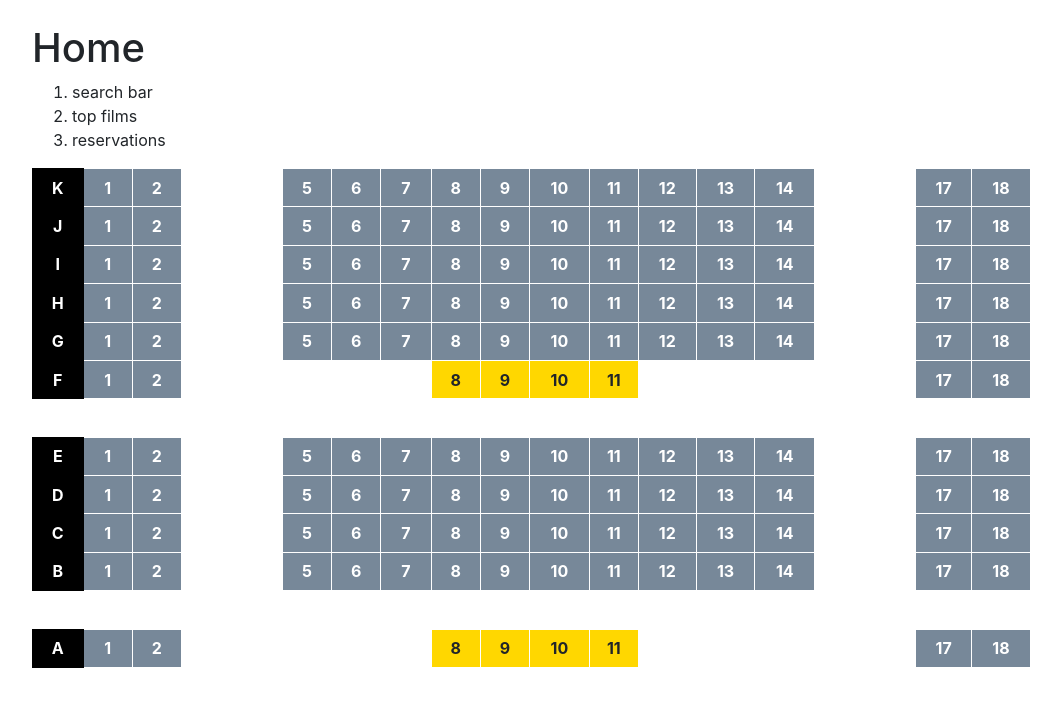
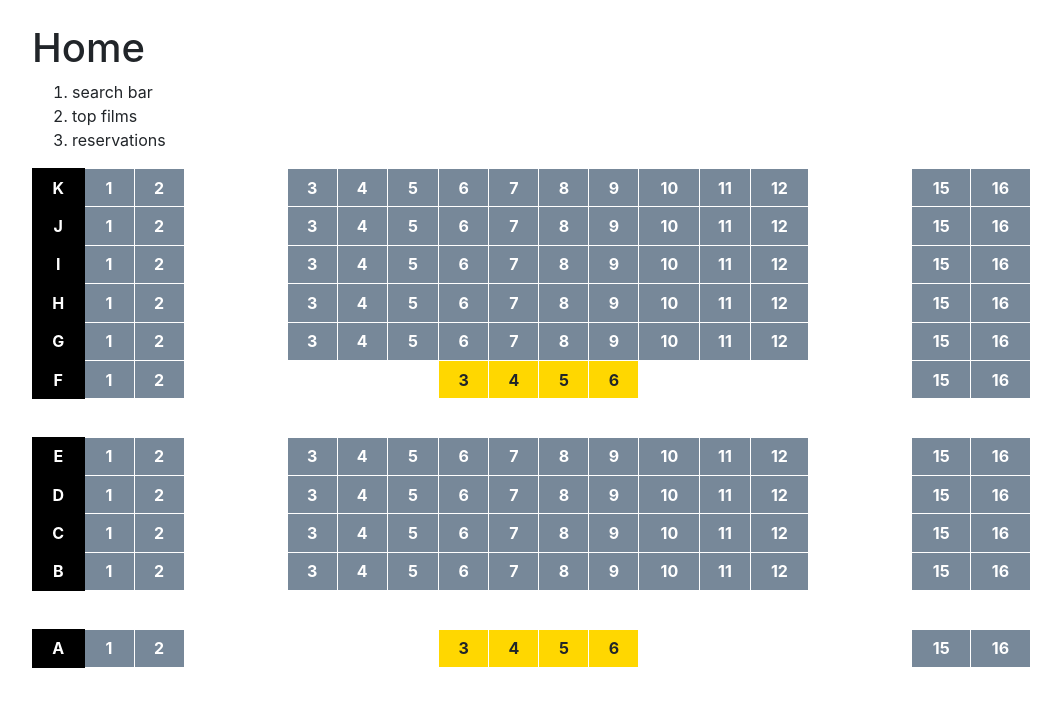
Before and after one commit to ihammadasghar/Theater-Bookings, a Flask app: page / in a window 1280 px wide. Shown: the part 56-763 px from the top of the page, without its empty margins (53-1114 px from the left). Run offline with Flask 2, Linux system fonts and the light colour scheme; lists and menus that the app fills with data are empty.

```diff
--- a/theatrebookings/templates/home.html
+++ b/theatrebookings/templates/home.html
@@ -39,13 +39,19 @@
             <th style="color:white">
               --
             </th>
-          {% elif i in [5,12] and j in [8,9,10,11]%}
+          {% elif i in [5,12] and j in [8,9,10,11] %}
+
             <th style = "border: 1px solid; background-color: gold;border-color: white;">
-              {{j}}
+              {{j-5}}
             </th>
+
           {% else %}
             <th style= "border: 1px solid;border-color: white ;color: white; background-color: lightslategrey;">
-              {{j}}
+              {% if j-2 <= 0 %}
+                {{ j }}
+              {% else %}
+                {{ j-2 }}
+              {% endif %}
             </th>
           {% endif %}
         {% endfor%}
--- a/theatrebookings/views.py
+++ b/theatrebookings/views.py
@@ -9,9 +9,6 @@ views = Blueprint('views', __name__)
 
 @views.route('/', methods=['POST', 'GET'])
 def home():
-    message = [1,2,3]
-    seat_num_a = [1,2,"--","--",3,4,5,6,7,8,9,10,11,12,"--","--",13,14]
-    seat_num_b = [1,2,"--","--","--","--","--",3,4,5,6,"--","--","--","--","--",7,8]
     seat_letters = ["K", "J", "I", "H", "G", "F","--", "E", "D", "C", "B","--", "A"]
     return render_template("home.html", seat_letters=seat_letters)
 
```
